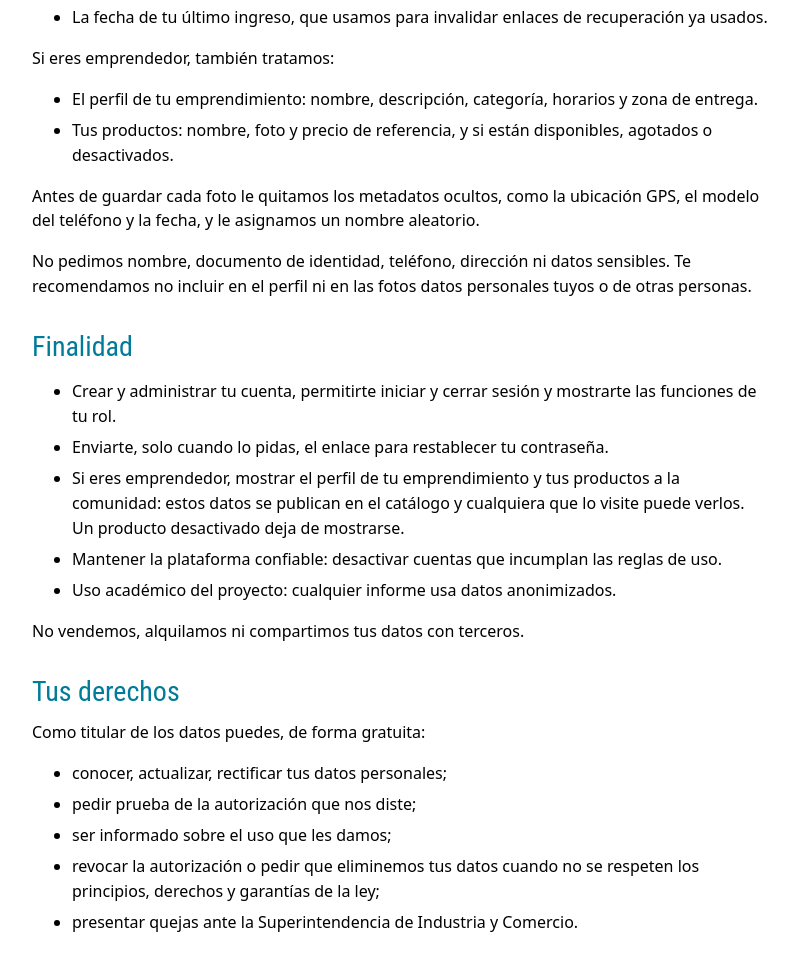
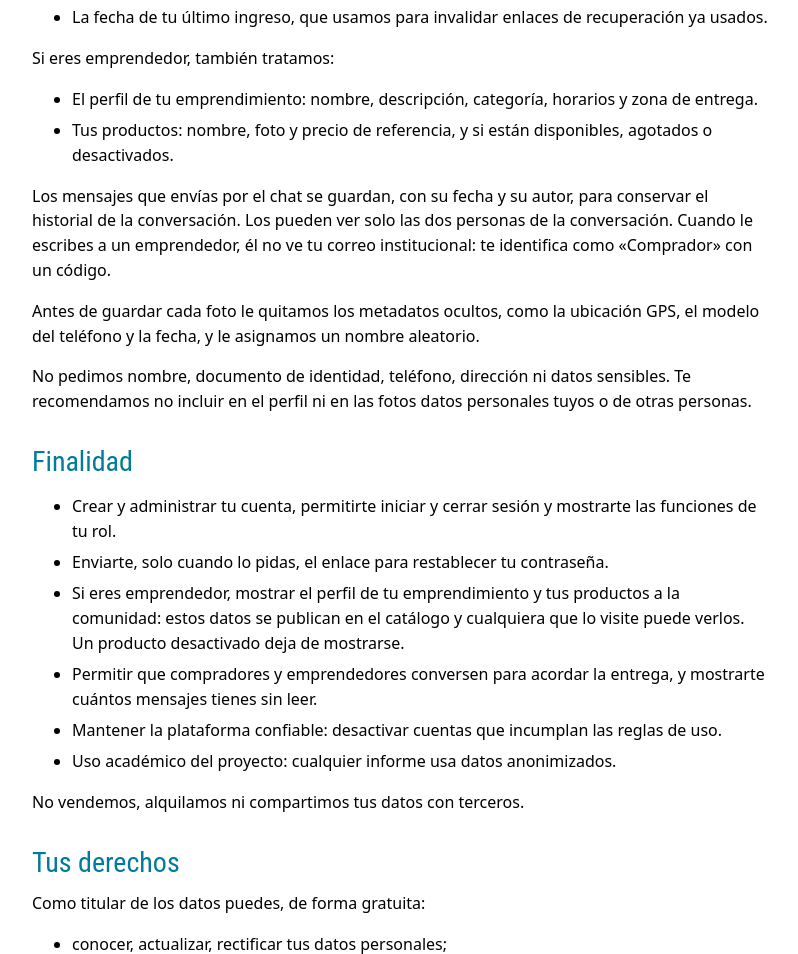
Before and after one commit to SebastianGuzmanDev/plataforma-emprendedores, a Django app: page /privacidad/ in a window 1280 px wide. Shown: the part 696-1650 px from the top of the page, without its empty margins (48-846 px from the left). Run offline with Django 5.2, Linux system fonts and the light colour scheme.

Commit message:
RNF-06: aviso de privacidad 1.3 sobre los mensajes del chat

```diff
--- a/templates/legal/aviso_privacidad.html
+++ b/templates/legal/aviso_privacidad.html
@@ -24,6 +24,7 @@
       <li>El perfil de tu emprendimiento: nombre, descripción, categoría, horarios y zona de entrega.</li>
       <li>Tus productos: nombre, foto y precio de referencia, y si están disponibles, agotados o desactivados.</li>
     </ul>
+    <p>Los mensajes que envías por el chat se guardan, con su fecha y su autor, para conservar el historial de la conversación. Los pueden ver solo las dos personas de la conversación. Cuando le escribes a un emprendedor, él no ve tu correo institucional: te identifica como «Comprador» con un código.</p>
     <p>Antes de guardar cada foto le quitamos los metadatos ocultos, como la ubicación GPS, el modelo del teléfono y la fecha, y le asignamos un nombre aleatorio.</p>
     <p>No pedimos nombre, documento de identidad, teléfono, dirección ni datos sensibles. Te recomendamos no incluir en el perfil ni en las fotos datos personales tuyos o de otras personas.</p>
 
@@ -32,6 +33,7 @@
       <li>Crear y administrar tu cuenta, permitirte iniciar y cerrar sesión y mostrarte las funciones de tu rol.</li>
       <li>Enviarte, solo cuando lo pidas, el enlace para restablecer tu contraseña.</li>
       <li>Si eres emprendedor, mostrar el perfil de tu emprendimiento y tus productos a la comunidad: estos datos se publican en el catálogo y cualquiera que lo visite puede verlos. Un producto desactivado deja de mostrarse.</li>
+      <li>Permitir que compradores y emprendedores conversen para acordar la entrega, y mostrarte cuántos mensajes tienes sin leer.</li>
       <li>Mantener la plataforma confiable: desactivar cuentas que incumplan las reglas de uso.</li>
       <li>Uso académico del proyecto: cualquier informe usa datos anonimizados.</li>
     </ul>
```
